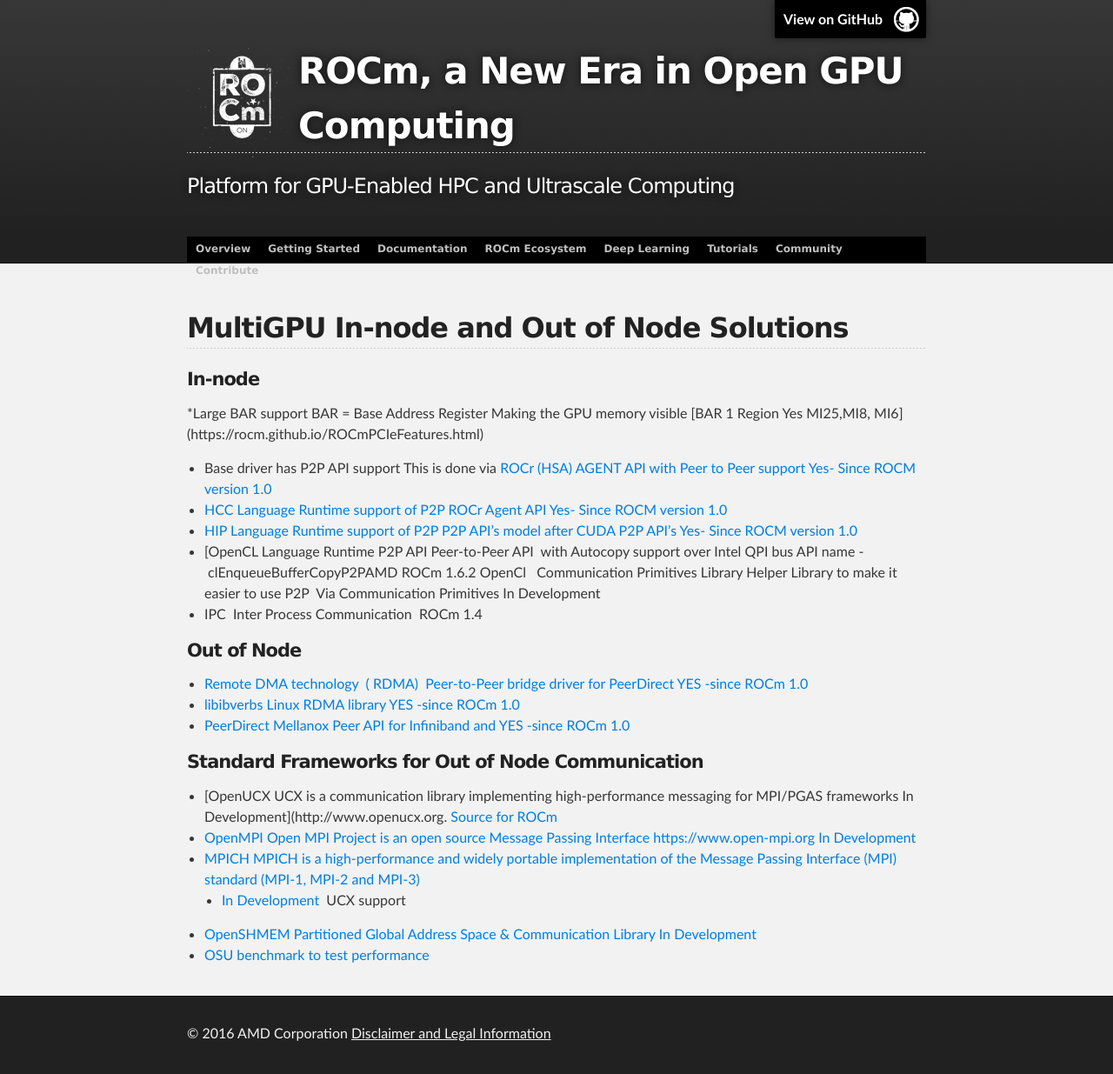
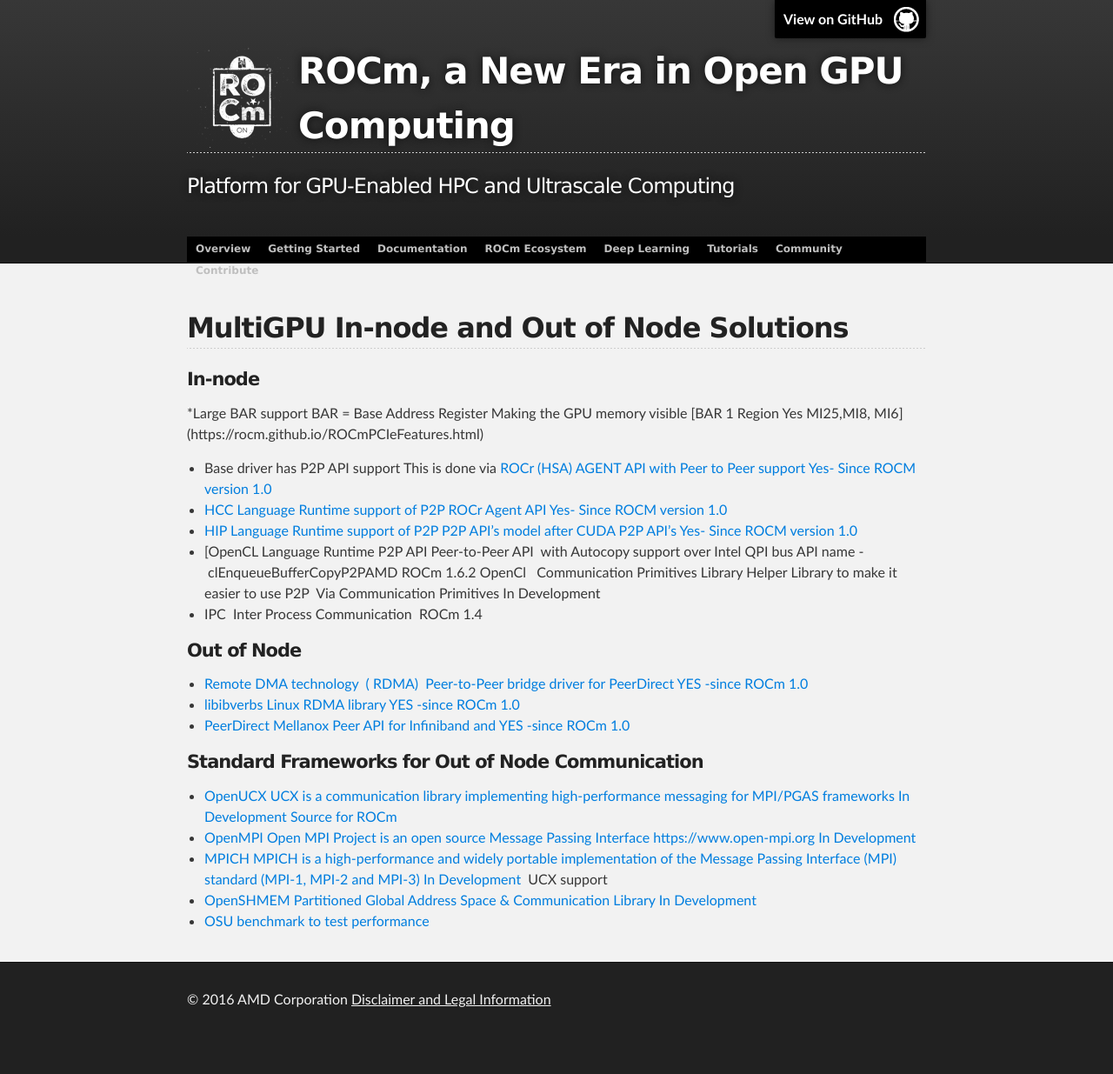
Before and after one commit to ROCm/ROCm.github.io, a Jekyll site: the page built from ROCmMultiGPU.md, in a window 1280 px wide. Shown: the whole page at 87% size. Built offline with Jekyll 4.4.1, drawn with Linux system fonts in a browser that asks for light colours; our own code applies the rules of GitHub Pages for plain Markdown files; after the commit the page ends 1196 px from its top, so only the background shows below that; some of the changed lines change nothing that is shown.

Commit message:
Update ROCmMultiGPU.md

```diff
--- a/ROCmMultiGPU.md
+++ b/ROCmMultiGPU.md
@@ -20,9 +20,8 @@
 
 #### Standard Frameworks for Out of Node Communication
 
-* [OpenUCX	UCX is a communication library implementing high-performance messaging for MPI/PGAS frameworks	In Development](http://www.openucx.org. [Source for ROCm](https://github.com/openucx/ucx/tree/master/src/uct/rocm)
+* [OpenUCX	UCX is a communication library implementing high-performance messaging for MPI/PGAS frameworks	In Development](http://www.openucx.org.) [Source for ROCm](https://github.com/openucx/ucx/tree/master/src/uct/rocm)
 * [OpenMPI	Open MPI Project is an open source Message Passing Interface https://www.open-mpi.org	In Development](https://github.com/openucx/ucx/wiki/OpenMPI-and-OpenSHMEM-installation-with-UCX)
-* [ MPICH	MPICH is a high-performance and widely portable implementation of the Message Passing Interface (MPI) standard (MPI-1, MPI-2 and MPI-3)](https://www.mpich.org/about/overview/)
-  * [In Development](https://www.mpich.org/2016/08/30/mpich-3-3a1-released/)  UCX support
+* [ MPICH	MPICH is a high-performance and widely portable implementation of the Message Passing Interface (MPI) standard (MPI-1, MPI-2 and MPI-3)](https://www.mpich.org/about/overview/)	 [In Development](https://www.mpich.org/2016/08/30/mpich-3-3a1-released/)  UCX support
 * [OpenSHMEM	Partitioned Global Address Space & Communication Library	In Development](https://github.com/openucx/ucx/wiki/OpenMPI-and-OpenSHMEM-installation-with-UCX)
 * [OSU benchmark to test performance](https://github.com/ROCm-Developer-Tools/OSU_Microbenchmarks)
```
